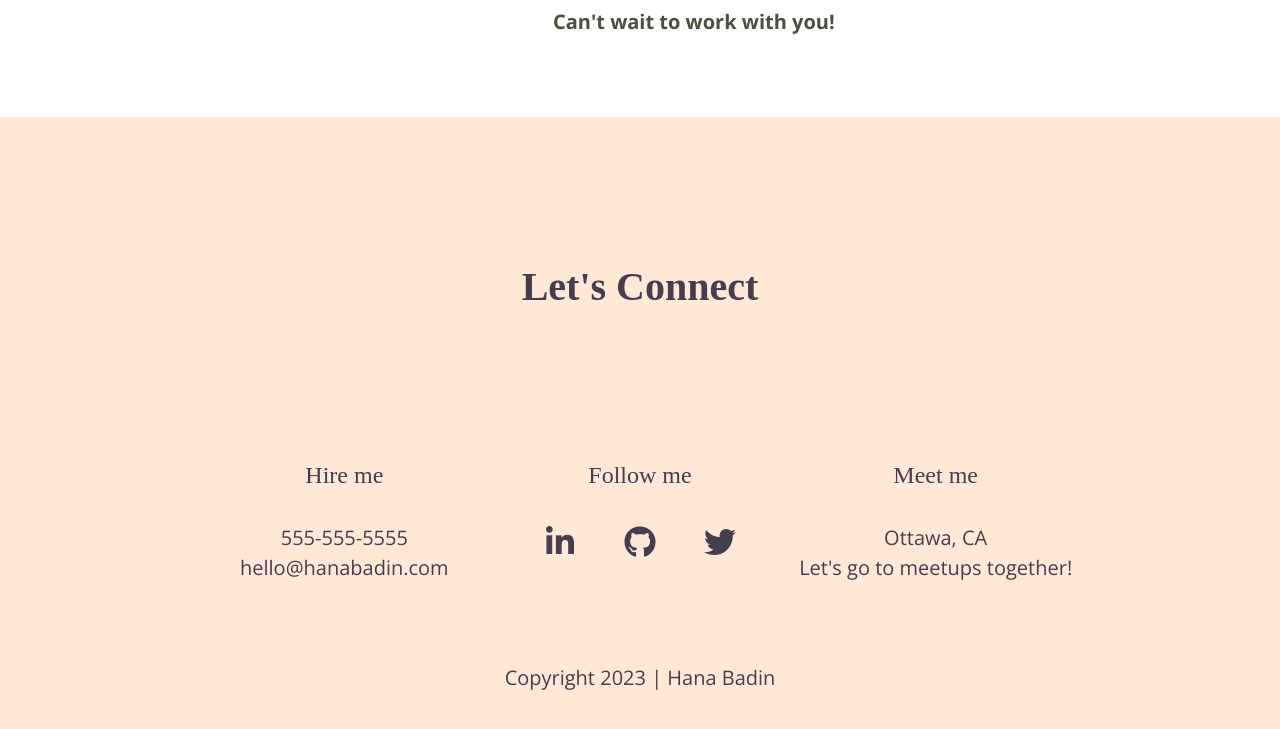
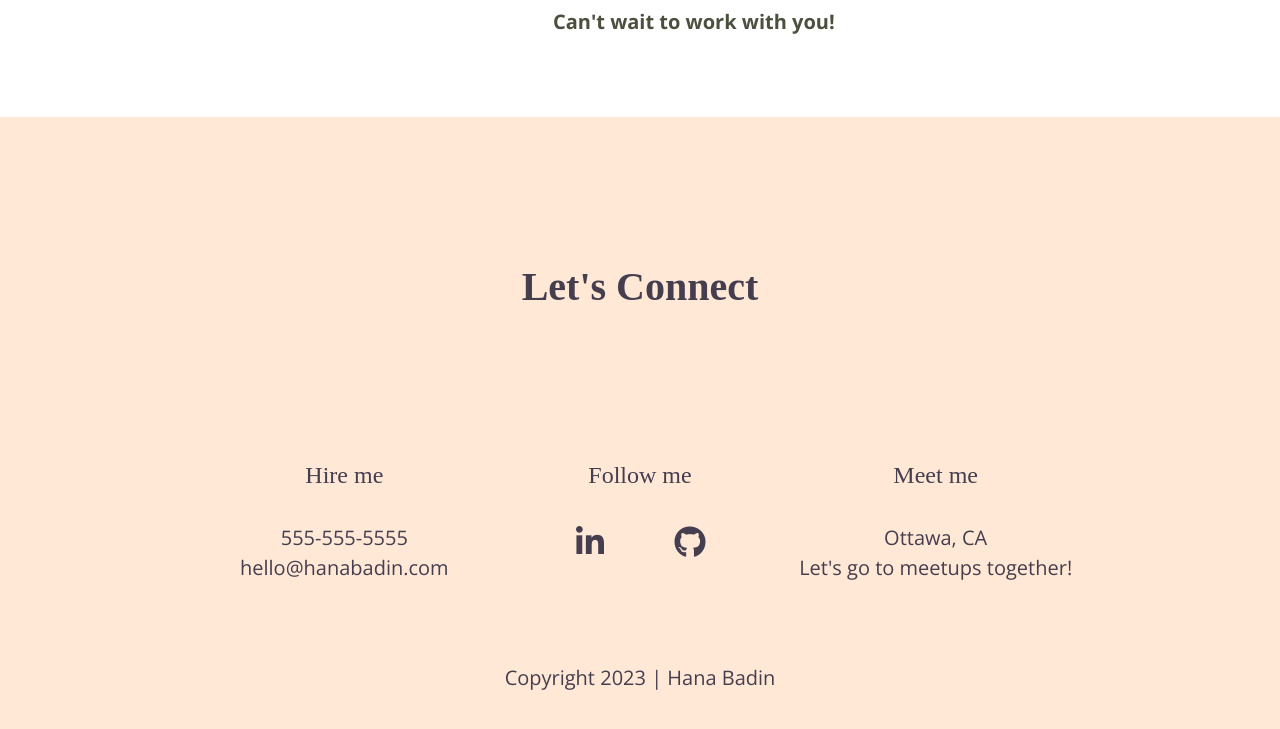
Before and after one commit to skillcrush/developer-example-portfolio, a website built with Parcel: page index.html in a window 1280 px wide. Shown: the part 3696-4425 px from the top of the page. Built offline with nearby package versions, Linux system fonts and the light colour scheme; a web font is replaced by a local one.

Commit message:
Removed Twitter logo and replaced Adobe with Figma

```diff
--- a/css/main.css
+++ b/css/main.css
@@ -766,7 +766,6 @@ footer .social-icons li i {
 
   footer .social-icons {
     width: 12.5em;
-    justify-content: space-between;
   }
 
   footer .social-icons li i {
@@ -974,10 +973,6 @@ footer .social-icons li i {
     max-width: 70%;
   }
 
-  footer .social-icons {
-    width: 12.5em;
-    justify-content: space-between;
-  }
 }
 
 
--- a/index.html
+++ b/index.html
@@ -140,7 +140,7 @@
           <div class="tool-wrapper">
             <p class="tool">Chrome DevTools</p>
             <p class="tool">GitHub Pages</p>
-            <p class="tool">Adobe Creative Suite</p>
+            <p class="tool">Figma</p>
           </div>
         </div>
       </section>
@@ -183,7 +183,6 @@
                   class="fab fa-linkedin-in"></i></a>
             </li>
             <li><a href="https://github.com/skillcrush" target="_blank"><i class="fab fa-github"></i></a></li>
-            <li><a href="https://twitter.com/Skillcrush" target="_blank"><i class="fab fa-twitter"></i></a></li>
           </ul>
         </div>
         <div class="contact-info">
```
